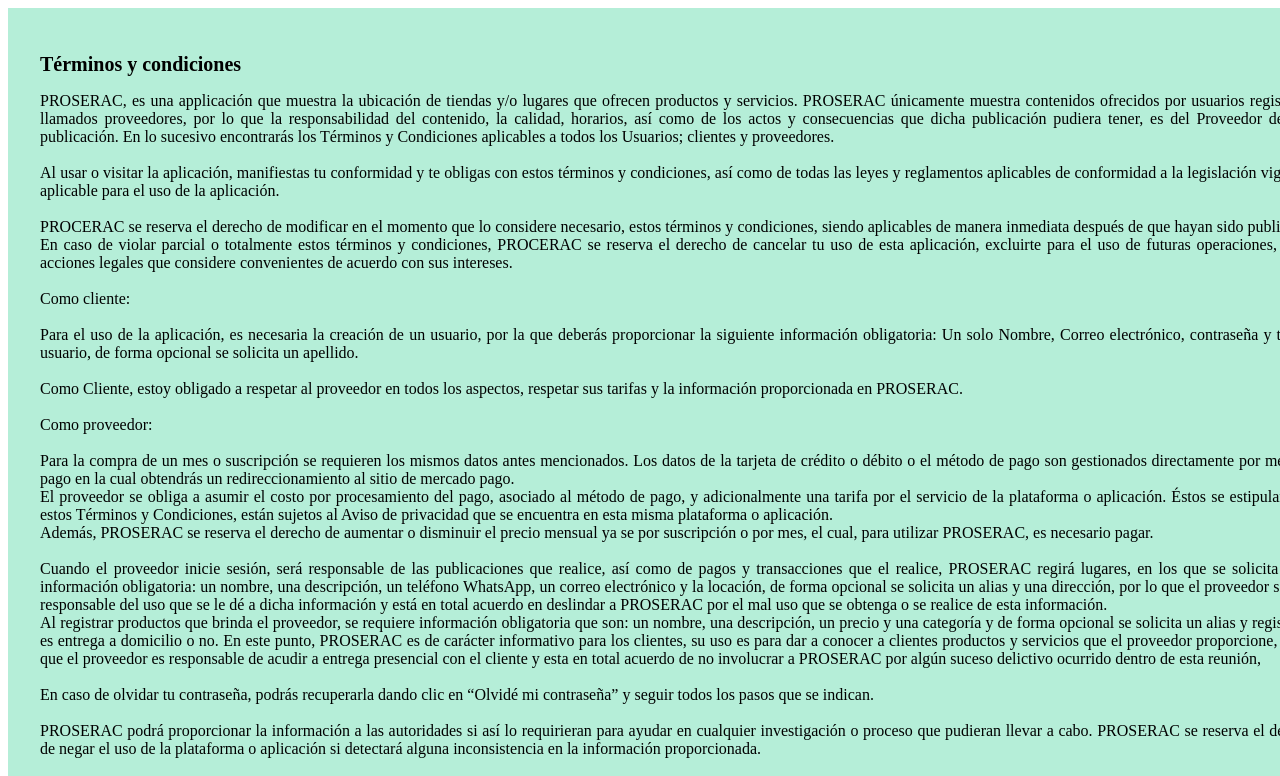
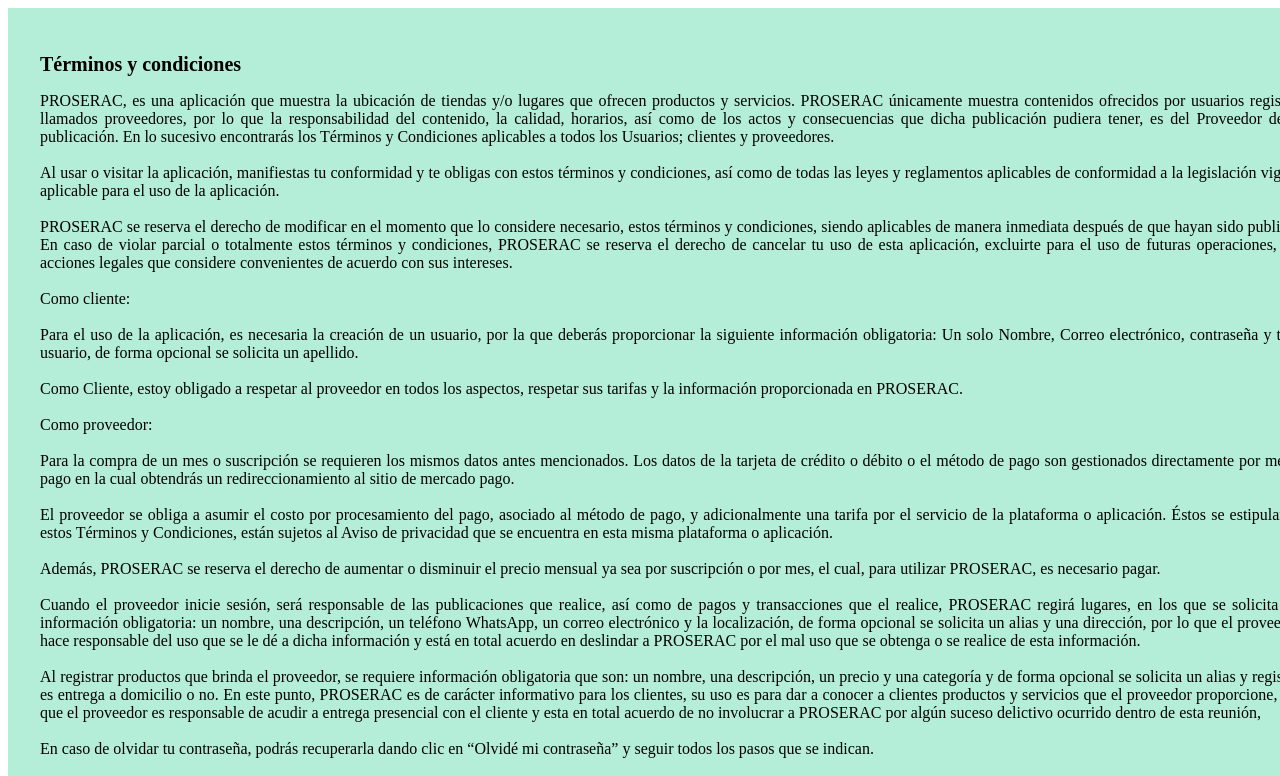
Before and after one commit to AntonioCru/congAppMotocicle, a Gatsby site: page /TermConditions in a window 1280 px wide. Shown: the top 776 px of the page. Built offline with nearby package versions, Linux system fonts and the light colour scheme; Gatsby itself is replaced by a stand-in of ours.

Commit message:
[fix]TermConditions: se corrigen faltas de ortografa

```diff
--- a/src/pages/TermConditions.js
+++ b/src/pages/TermConditions.js
@@ -7,7 +7,7 @@ export default function TermConditions() {
 		<div className='containerTermCond'>
 			<h1 className='titleTerm'>Términos y condiciones</h1>
 			<p>
-				PROSERAC, es una applicación que muestra la ubicación de tiendas y/o
+				PROSERAC, es una aplicación que muestra la ubicación de tiendas y/o
 				lugares que ofrecen productos y servicios. PROSERAC únicamente muestra
 				contenidos ofrecidos por usuarios registrados llamados proveedores, por
 				lo que la responsabilidad del contenido, la calidad, horarios, así como
@@ -20,10 +20,10 @@ export default function TermConditions() {
 				reglamentos aplicables de conformidad a la legislación vigente y
 				aplicable para el uso de la aplicación. <br />
 				<br />
-				PROCERAC se reserva el derecho de modificar en el momento que lo
+				PROSERAC se reserva el derecho de modificar en el momento que lo
 				considere necesario, estos términos y condiciones, siendo aplicables de
 				manera inmediata después de que hayan sido publicadas. En caso de violar
-				parcial o totalmente estos términos y condiciones, PROCERAC se reserva
+				parcial o totalmente estos términos y condiciones, PROSERAC se reserva
 				el derecho de cancelar tu uso de esta aplicación, excluirte para el uso
 				de futuras operaciones, tomar acciones legales que considere
 				convenientes de acuerdo con sus intereses. <br />
@@ -47,13 +47,15 @@ export default function TermConditions() {
 				método de pago son gestionados directamente por mercado pago en la cual
 				obtendrás un redireccionamiento al sitio de mercado pago.
 				<br />
+				<br />
 				El proveedor se obliga a asumir el costo por procesamiento del pago,
 				asociado al método de pago, y adicionalmente una tarifa por el servicio
 				de la plataforma o aplicación. Éstos se estipularán en estos Términos y
 				Condiciones, están sujetos al Aviso de privacidad que se encuentra en
 				esta misma plataforma o aplicación.
+				<br />
 				<br /> Además, PROSERAC se reserva el derecho de aumentar o disminuir el
-				precio mensual ya se por suscripción o por mes, el cual, para utilizar
+				precio mensual ya sea por suscripción o por mes, el cual, para utilizar
 				PROSERAC, es necesario pagar.
 				<br />
 				<br />
@@ -61,10 +63,11 @@ export default function TermConditions() {
 				que realice, así como de pagos y transacciones que el realice, PROSERAC
 				regirá lugares, en los que se solicita como información obligatoria: un
 				nombre, una descripción, un teléfono WhatsApp, un correo electrónico y
-				la locación, de forma opcional se solicita un alias y una dirección, por
-				lo que el proveedor se hace responsable del uso que se le dé a dicha
+				la localización, de forma opcional se solicita un alias y una dirección,
+				por lo que el proveedor se hace responsable del uso que se le dé a dicha
 				información y está en total acuerdo en deslindar a PROSERAC por el mal
 				uso que se obtenga o se realice de esta información.
+				<br />
 				<br />
 				Al registrar productos que brinda el proveedor, se requiere información
 				obligatoria que son: un nombre, una descripción, un precio y una
@@ -107,9 +110,11 @@ export default function TermConditions() {
 				Con el único propósito de ofrecer una plataforma o aplicación de
 				calidad, PROSERAC realiza de forma periódica tareas de mantenimiento.
 				<br />
+				<br />
 				Aunque hacemos todo lo posible para evitar que los clientes se vean
 				afectados, el sitio o nuestros servicios pueden estar temporalmente no
 				disponibles durante los períodos de mantenimiento. <br />
+				<br />
 				El uso No Autorizado del Sitio, cualquier uso ilegal o no autorizado de
 				esta plataforma o aplicación, constituye una violación de estos Términos
 				y Condiciones. El uso no autorizado de cualquier robot, rastreador o
@@ -117,6 +122,7 @@ export default function TermConditions() {
 				estos Términos y Condiciones, incluyendo el uso no autorizado del sitio,
 				podrán ser investigadas y se pueden tomar acciones legales necesarias,
 				incluyendo más no limitándose acciones civiles, penales y cautelares.
+				<br />
 				<br />
 				Serás responsable de indemnizar todos los gastos en los que PROSERAC
 				pudiera incurrir por el uso ilegal o no autorizado de esta plataforma o
@@ -138,6 +144,7 @@ export default function TermConditions() {
 				paz, Cláusula de Exención de Responsabilidades Como Usuario, entiendes y
 				estás de acuerdo en que estás haciendo uso de la plataforma o aplicación
 				y de los servicios “tal cual” y “tal como están disponibles”. <br />
+				<br />
 				PROSERAC no se obliga a que el sitio esté libre de errores, que no
 				contendrá interrupciones, o que proporcione resultados específicos por
 				el uso de la plataforma o aplicación o por cualquier contenido, búsqueda
@@ -145,12 +152,14 @@ export default function TermConditions() {
 				PROSERAC no puede asegurar que los archivos que descargue del sitio
 				estarán libres de virus o de contaminación o de características
 				destructivas. <br />
+				<br />
 				PROSERAC se libera, en la máxima medida permitida por ley, de toda
 				responsabilidad de garantías, no será responsable por ningún daño de
 				cualquier tipo que surja del uso de esta plataforma o aplicación,
 				incluyendo sin limitación, daños directos, indirectos, incidentales,
 				punitivos y consecuenciales o por tu compra y/o asistencia y/o
 				participación en compras presenciales. <br />
+				<br />
 				PROSERAC se libera de cualquier y toda responsabilidad por cualquier
 				hecho, omisión y conducta por parte de cualquier Usuario de la
 				plataforma o aplicación, anunciantes y/o patrocinadores del sitio, en
```
